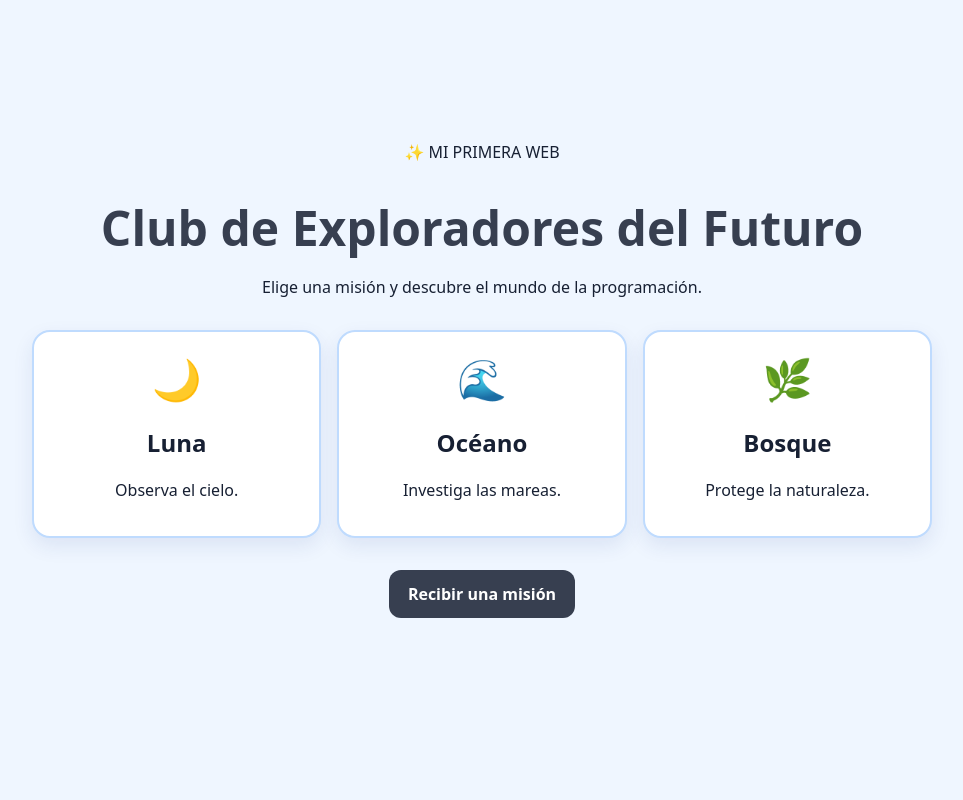
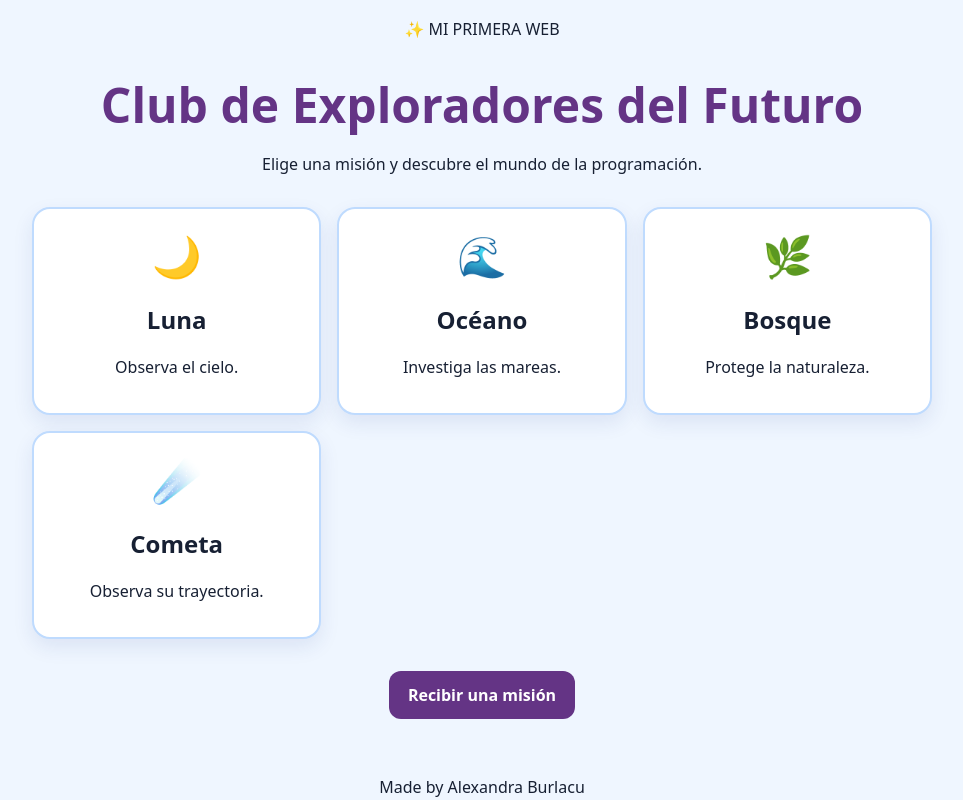
Before and after one commit to alexandrabrl52/DEWC, a website: page index.html in a window 1280 px wide. Shown: the whole page, without its empty margins (158-1121 px from the left). Drawn offline with Linux system fonts and the light colour scheme.

Commit message:
feat: personaliza reto final

```diff
--- a/index.html
+++ b/index.html
@@ -7,7 +7,7 @@
     <title>Club de Exploradores del Futuro</title>
     <style>
         :root {
-            --principal: #373f50;
+            --principal: #643485;
             --fondo: #eff6ff;
         }
 
@@ -105,10 +105,16 @@
                 <h2>Bosque</h2>
                 <p>Protege la naturaleza.</p>
             </article>
+            <article>
+                <div class="icono">☄️</div>
+                <h2>Cometa</h2>
+                <p>Observa su trayectoria.</p>
+            </article>
         </section>
 
         <button id="boton">Recibir una misión</button>
         <p id="mensaje" aria-live="polite"></p>
+        <footer> Made by Alexandra Burlacu</footer>
     </main>
 
     <script>
```
